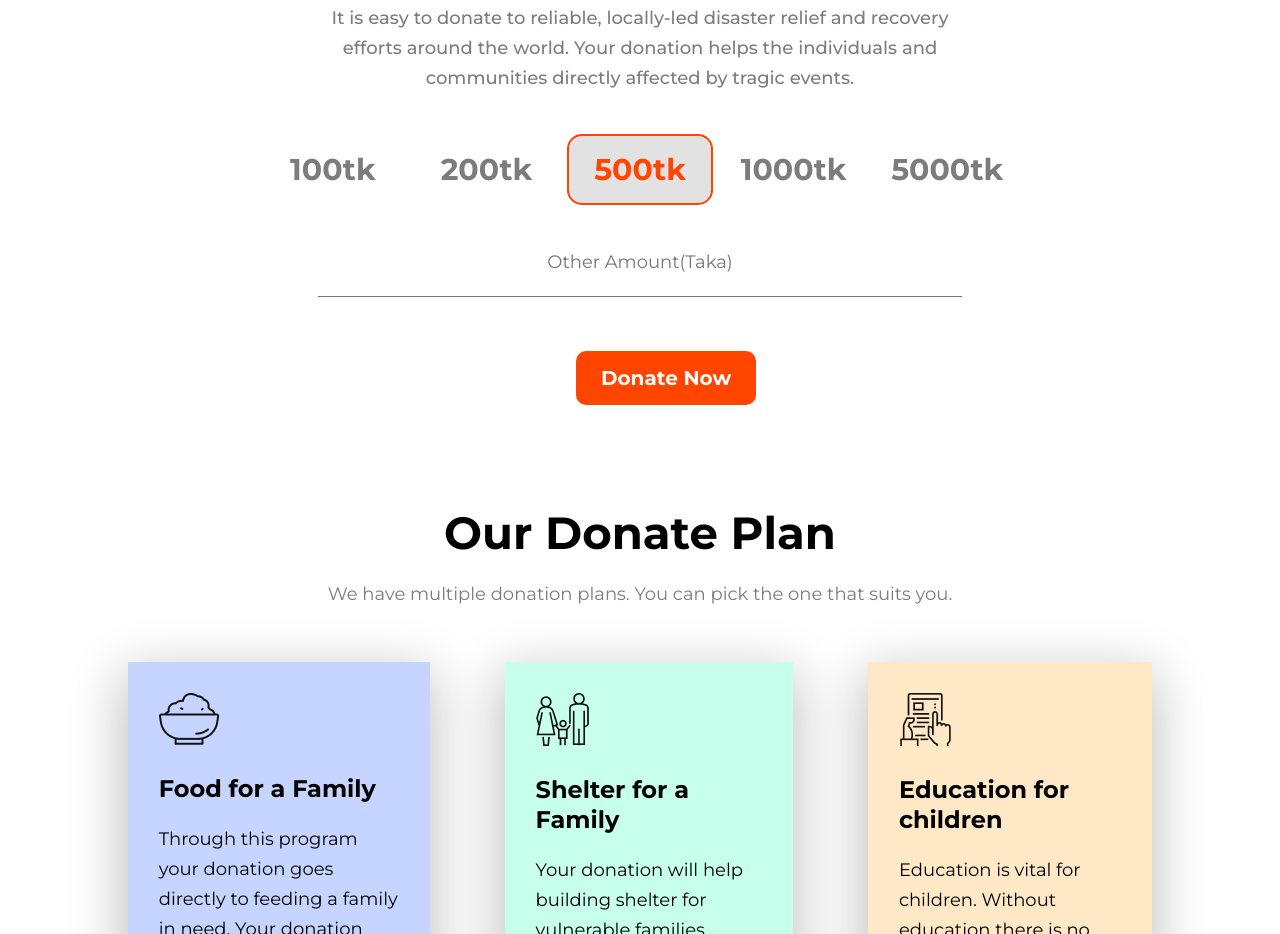
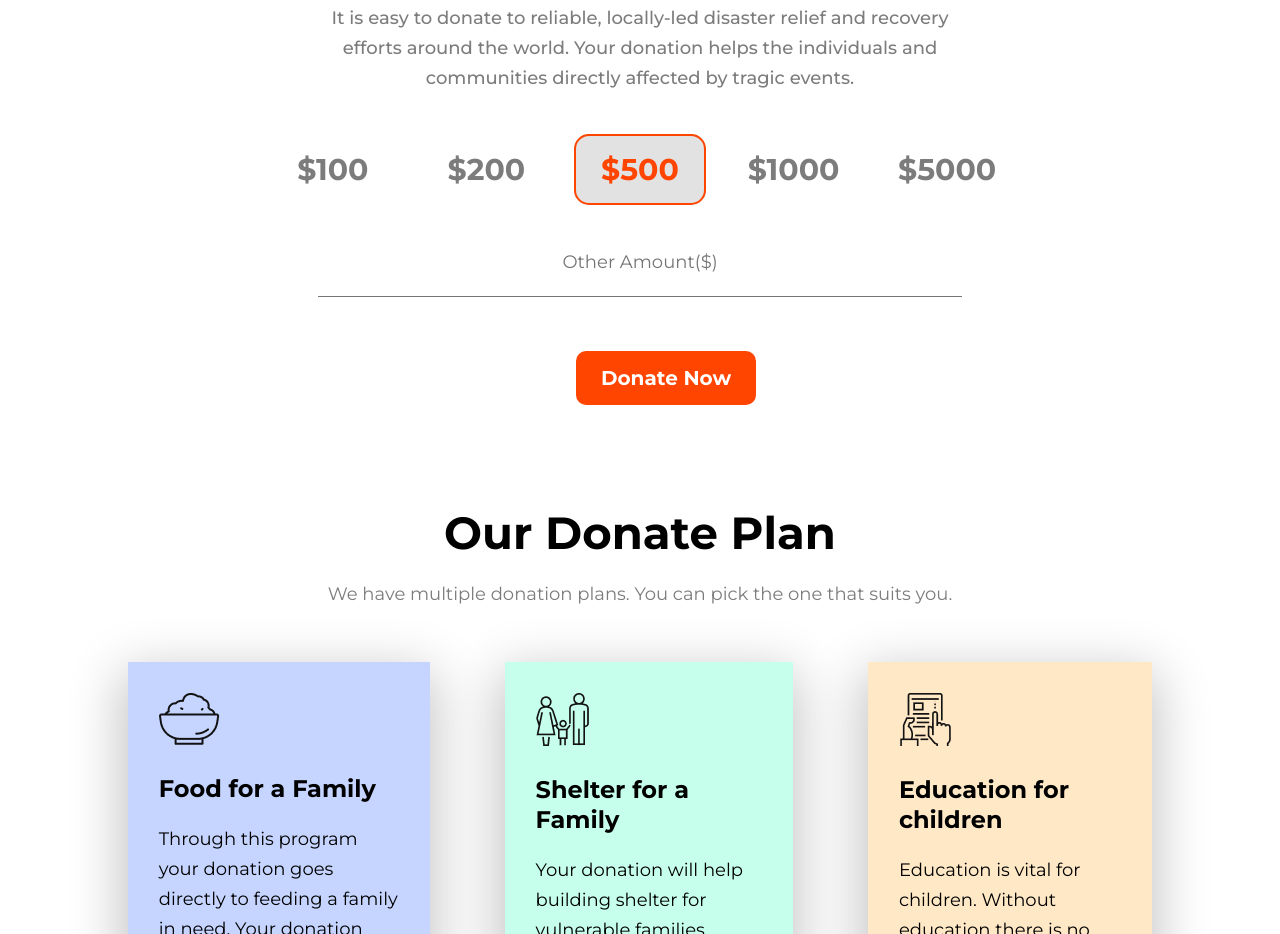
Before and after one commit to B-joy/1st-Assignment-Programming-Hero, a plain HTML site: page index.html in a window 1280 px wide. Shown: the part 991-1925 px from the top of the page. Drawn offline with Linux system fonts and the light colour scheme.

Commit message:
finished

```diff
--- a/index.html
+++ b/index.html
@@ -41,24 +41,24 @@
         </div>
         <div class="flexible-container">
             <div class="half-width">
-                <h4>100tk</h4>
+                <h4>$100</h4>
             </div>
             <div class="half-width">
-                <h4>200tk</h4>
+                <h4>$200</h4>
             </div>
             <div class="half-width">
-                <h4><span class="orange-color">500tk</span></h4>
+                <h4><span class="orange-color">$500</span></h4>
             </div>
             <div class="half-width">
-                <h4>1000tk</h4>
+                <h4>$1000</h4>
             </div>
             <div class="half-width">
-                <h4>5000tk</h4>
+                <h4>$5000</h4>
             </div>
     </section>
     <section>
         <div class="donation-box">
-            <input type="text" placeholder="Other Amount(Taka)">
+            <input type="text" placeholder="Other Amount($)">
         </div>
         <br>
         <br>
```
